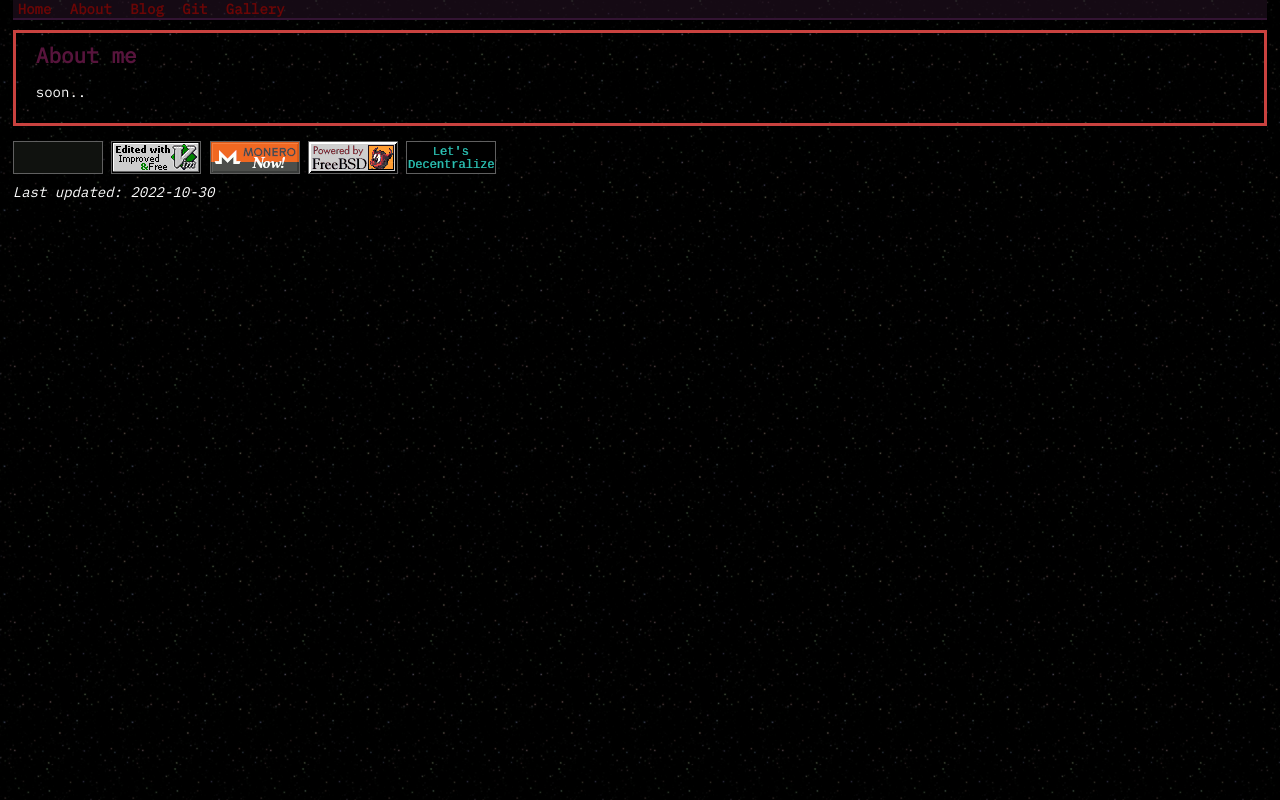
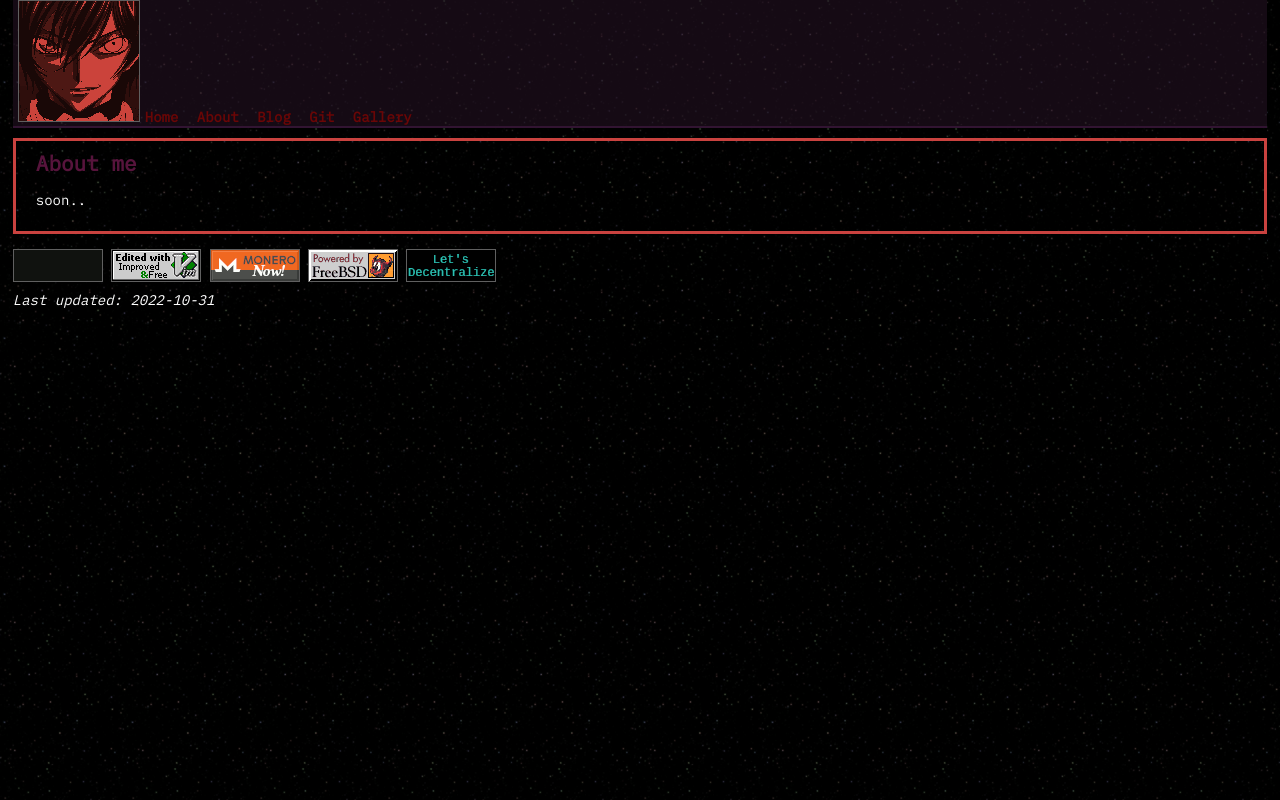
Before and after one commit to nit511/nit511.github.io, a plain HTML site: page about.html in a window 1280 px wide. Drawn offline with Linux system fonts and the light colour scheme.

Commit message:
add header image

```diff
--- a/about.html
+++ b/about.html
@@ -10,11 +10,14 @@
 </head>
 <body>
     <header>
-        <a href="/index.html">Home</a>
-        <a href="/about.html">About</a>
-        <a href="/blog.html">Blog</a>
-        <a href="https://github.com/nit511" target="_blank">Git</a>
-        <a href="/gallery.html">Gallery</a>
+        <a href="/index.html"><img src="/images/lelouch.png"></a>
+        <nav>
+            <a href="/index.html">Home</a>
+            <a href="/about.html">About</a>
+            <a href="/blog.html">Blog</a>
+            <a href="https://github.com/nit511" target="_blank">Git</a>
+            <a href="/gallery.html">Gallery</a>
+        </nav>
     </header>
     <main>
         <div class="about box">
@@ -30,7 +33,7 @@
             <a href="https://www.freebsd.org/" target="_blank" alt="freebsd.org"><img src="/images/webring/freebsd.gif"></a>
             <a href="https://letsdecentralize.org/" target="_blank" alt="letsdecentralize.org"><img src="/images/webring/lets-decentralize.png"></a>
         </div>
-        <i>Last updated: 2022-10-30</i>
+        <i>Last updated: 2022-10-31</i>
     </footer>
 </body>
 </html>
--- a/css/media.css
+++ b/css/media.css
@@ -1,6 +1,9 @@
 @media only screen and (max-width: 600px) {
     body {
         font-size: 12px;
+    }
+    header img {
+        width: 110px;
     }
     .webring img {
         width: 75px;
--- a/css/style.css
+++ b/css/style.css
@@ -42,9 +42,14 @@ header {
     background-color: rgba(42, 20, 41, .5);
     border-bottom: 2px solid rgb(50, 20, 50);
     margin-bottom: 10px;
+    display: flex;
+    align-items: flex-end;
 }
-header a {
-    padding: 5px;
+header img {
+    margin: 0 5px;
+}
+header nav a {
+    padding-right: 10px;
     color: #6a0606;
 }
 .box {
@@ -62,6 +67,7 @@ header a {
 .webring img {
     margin: 5px 0;
 }
+header img:hover,
 .webring img:hover {
     border: 1px solid #800080;
 }
```
Also changed, not shown: blog.html (+9 -6 lines), gallery.html (+9 -6 lines), index.html (+9 -6 lines), images/lelouch.png (added).
